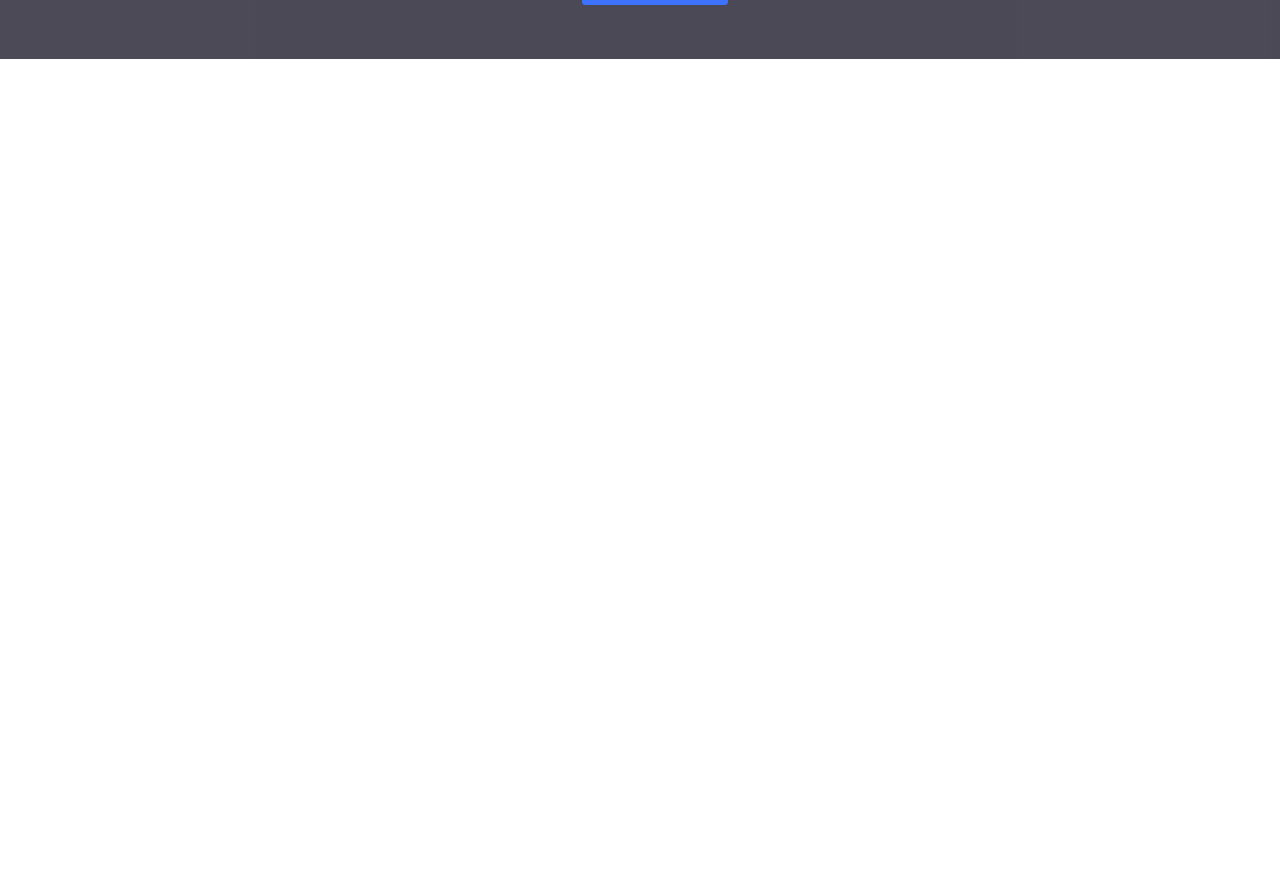
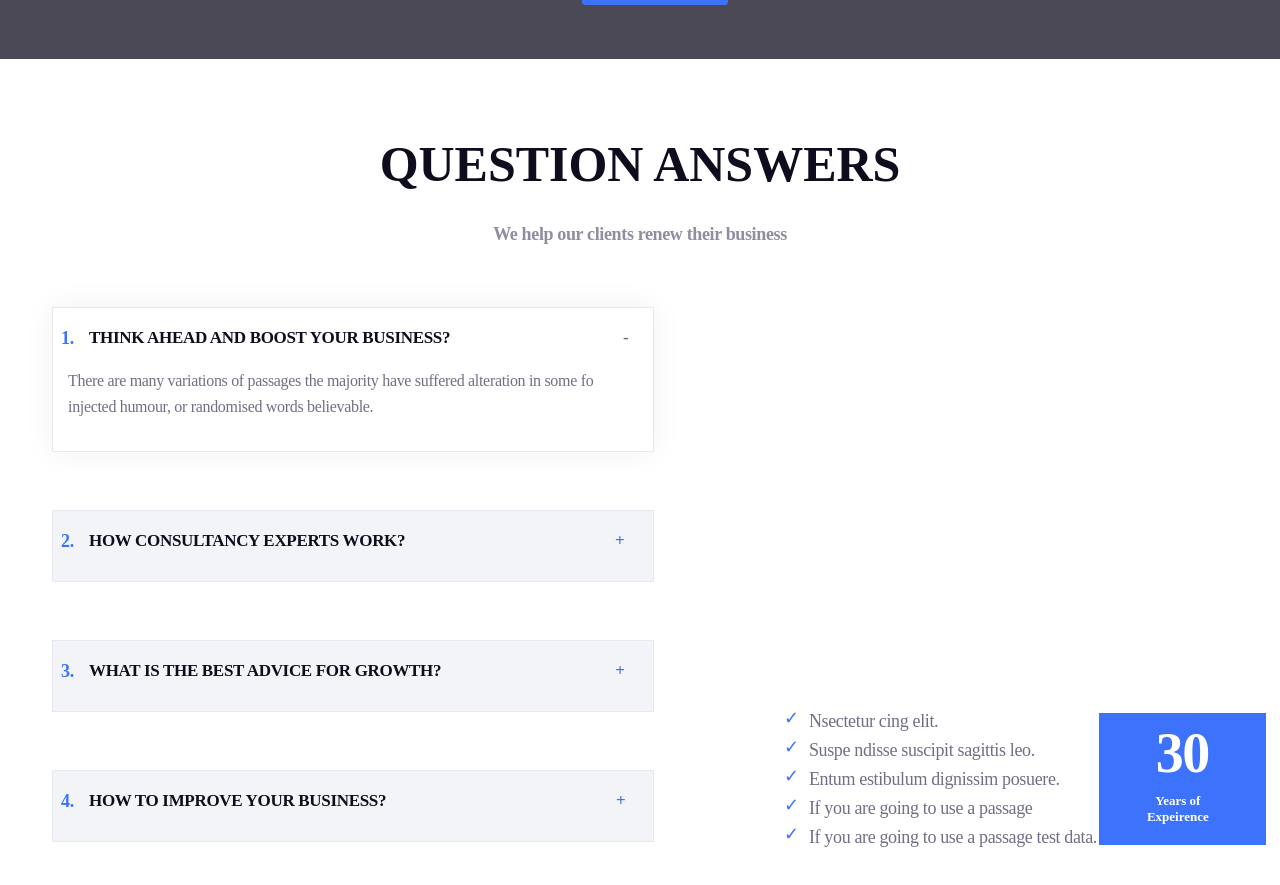
Before and after one commit to aainjutt/Frontend-test, a React (Create React App) app: page / in a window 1280 px wide. Shown: the part 3237-4122 px from the top of the page. Before the commit the page ends 3296 px from the top, so only its background shows below. Built offline with nearby package versions, Linux system fonts and the light colour scheme.

Commit message:
Add question task

```diff
--- a/src/App.js
+++ b/src/App.js
@@ -7,6 +7,7 @@ import Leading from './components/Leading';
 import Professional from './components/Professional';
 import BusinessCard from './components/BusinessCard';
 import Mission from './components/Mission';
+import Question from './components/Question';
 
 function App() {
   return (
@@ -18,6 +19,7 @@ function App() {
     <Professional/>
     <BusinessCard/>
     <Mission/>
+    <Question/>
    </div>
   );
 }
--- /dev/null
+++ b/src/components/Question.css
@@ -0,0 +1,266 @@
+.question-container{
+    width: 100%;
+    height: 558px;
+    /* padding: 2px; */
+    /* margin-top: 53px; */
+    padding: 49px;
+    padding-left: 0px;
+    padding-right: 0px;
+}
+.question{
+    margin: auto;
+    text-align: center;
+}
+.ans{
+    font-family: Jost;
+font-size: 50px;
+font-weight: 700;
+line-height: 44px;
+letter-spacing: -0.01599999889731407px;
+text-align: center;
+color: #0F0D1D;
+
+}
+.renew{
+    font-family: Jost;
+font-size: 18px;
+font-weight: 700;
+line-height: 30px;
+letter-spacing: -0.36000001430511475px;
+text-align: left;
+color:  #8F8DA0;
+
+}
+.think-container{
+    margin-left: 52px;
+    margin-top: 58px;
+    width: 600px;
+    height: 143px;
+    top: 5158px;
+    left: 220px;
+    border: 1px solid #E6E9EF;
+    box-shadow: 0px 0px 30px 0px #00001E0F;
+
+
+}
+.think{
+    font-family: Jost;
+    font-size: 17px;
+    font-weight: bold;
+    line-height: 28px;
+    letter-spacing: -0.3199999928474426px;
+    text-align: left;
+    color: #0F0D1D;
+    margin-left: 36px;
+    margin-top: -14px;
+
+}
+.one{
+    font-family: Jost;
+    font-size: 18px;
+    font-weight: 700;
+    line-height: 30px;
+    letter-spacing: -0.36000001430511475px;
+    text-align: left;
+    color: #3C72FC;
+    position: relative;
+    top: 15px;
+    left: 8px;
+
+}
+.paragarph-7{
+    font-family: Jost;
+    font-size: 16px;
+    font-weight: 500;
+    line-height: 26px;
+    letter-spacing: -0.3199999928474426px;
+    text-align: left;
+    color: #726F84;
+    margin-left: 15px;
+
+}
+.minus{
+    width: 15px;
+top: 5201px;
+left: 887.5px;
+width: 15px;
+top: 5201px;
+left: 887.5px;
+color: #707070;
+margin-left: 169px;
+color: #707070 ;
+
+
+}
+.plus{
+    margin-left: 206px;
+    color: #3C72FC;
+}
+.plus2{
+    margin-left: 170px;
+    color: #3C72FC;
+}
+.plus3{
+    margin-left: 226px;
+    color: #3C72FC;
+}
+.consult-container{
+    margin-left: 52px;
+    margin-top: 58px;
+    width: 600px;
+    height: 70px;
+    top: 5158px;
+    left: 220px;
+    border: 1px solid #E6E9EF;
+    background: #F2F4F8;
+
+}
+.small-container{
+    float: right;
+    position: relative;
+    right: 183px;
+    bottom: 135px;
+}
+.elit{
+
+    font-family: Jost;
+    font-size: 18px;
+    font-weight: 400;
+    line-height: 29px;
+    letter-spacing: -0.36000001430511475px;
+    text-align: left;
+    color: #726F84;
+
+}
+.elit:before{
+    content: "✓";
+    position: absolute;
+    left: -25px;
+    color: #3C72FC;
+    Width:
+20px;
+Height:
+13px;
+    line-height: 1.8vw;
+}
+.box-2{
+    float: right;
+    position: relative;
+    left: 274px;
+    bottom: 129px;
+}
+
+.box-3{
+    width: 167px;
+height: 132px;
+top: 5500px;
+left: 1452px;
+background-color: #3C72FC;
+}
+.thirty{
+    font-family: Jost;
+    font-size: 56px;
+    font-weight: 700;
+    line-height: 80px;
+    letter-spacing: -1.399999976158142px;
+    text-align: center;
+    color: #FFFFFF;
+    margin-left: 34%;
+}
+.years{
+    font-family: Jost;
+    font-size: 13px;
+    font-weight: 700;
+    line-height: 16px;
+    letter-spacing: 0px;
+    text-align: center;
+    color: #FFFFFF;
+    position: absolute;
+    left: 48px;
+}
+@media (max-width: 768px) {
+    .ans{
+        font-size: 31px;
+    line-height: 24px;
+    }
+    .renew{
+        font-size: 16px;
+
+    }
+    .think-container {
+        margin-left: 0px;
+        margin-top: 20px;
+        width: 100%;
+    }
+
+
+    .think {
+        font-size: 15px;
+        margin-left: 25px;
+        margin-top: 0;
+    }
+
+    .one {
+        font-size: 16px;
+    top: 29px;
+    left: 7px;
+    }
+
+    .paragarph-7 {
+        font-size: 11px;
+        margin-left: 15px;
+        margin-top: -26px;
+    }
+
+    .minus {
+        position: relative;
+        top: -29px;
+        left: 171px;
+    }
+
+    .plus{
+        margin-left: 55px;
+    font-size: 14px;
+    }
+    .plus2{
+        margin-left: 23px;
+    }
+
+.plus3{
+    margin-left: 70px;
+}
+    .consult-container {
+        margin-left: 0px;
+        margin-top: 20px;
+        width: 100%;
+    }
+
+    .small-container,
+    .box-2 {
+        right: 57px;
+        bottom: -7px;
+        font-size: 0px;
+    }
+
+    .box-3 {
+        width: 100%;
+    height: 78px;
+    left: 0;
+    margin-top: 20px;
+    margin-left: 25px;
+    }
+
+    .thirty {
+        font-size: 24px;
+        margin-left: 16%;
+        position: relative;
+        /* margin-bottom: -8px; */
+        top: -9px;
+    }
+
+    .years {
+        font-size: 7px;
+        left: 27px;
+        top: 68px;
+    }
+}
--- /dev/null
+++ b/src/components/Question.js
@@ -0,0 +1,58 @@
+import React from 'react'
+import'./Question.css'
+function Question() {
+  return (
+    <div className='question-container'>
+        <div className='question'>
+        <h1 className='ans'>QUESTION ANSWERS </h1>
+     <span className='renew'>We help our clients renew their business</span>
+        </div>
+
+     <div className='think-container'>
+        <span className='one'>1.</span>
+
+        <h1 className='think'>THINK AHEAD AND BOOST YOUR BUSINESS?  <span className='minus'>-</span></h1>
+        <p className='paragarph-7'>There are many variations of passages the majority have suffered alteration in some fo <br/>injected humour, or randomised words believable.</p>
+     </div>
+     <div className='consult-container'>
+        <span className='one'>2.</span>
+        <h3 className='think'> HOW CONSULTANCY EXPERTS WORK? <span className='plus'>+</span></h3>
+     </div>
+     <div className='consult-container'>
+        <span className='one'>3.</span>
+        <h3 className='think'> WHAT IS THE BEST ADVICE FOR GROWTH? <span className='plus2'>+</span></h3>
+     </div>
+     <div className='consult-container'>
+        <span className='one'>4.</span>
+        <h3 className='think'> HOW TO IMPROVE YOUR BUSINESS? <span className='plus3'>+</span></h3>
+     </div>
+     <div className='small-container'>
+        <div>
+            <small className='elit'>
+            Nsectetur cing elit.
+            </small>
+            <br/>
+            <small className='elit'>Suspe ndisse suscipit sagittis leo.</small>
+            <br/>
+            <small className='elit'>Entum estibulum dignissim posuere.</small>
+            <br/>
+            <small className='elit'>If you are going to use a passage</small>
+            <br/>
+            <small className='elit'>If you are going to use a passage test data.</small>
+
+        </div>
+
+     </div>
+     <div className='box-2'>
+        <div className='box-3'>
+        <span className='thirty'>30</span>
+            <br/>
+            <small className='years'>Years of <br/>Expeirence</small>
+        </div>
+
+        </div>
+    </div>
+  )
+}
+
+export default Question
```
